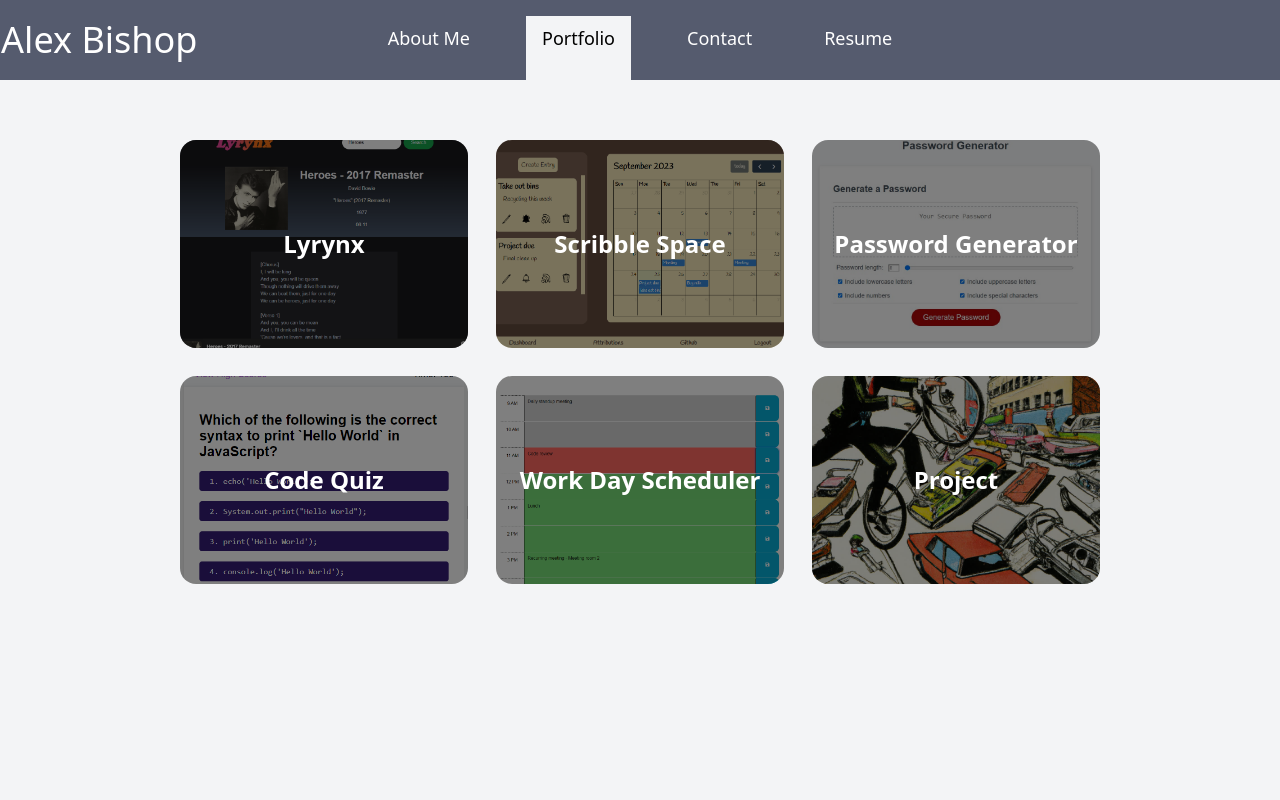
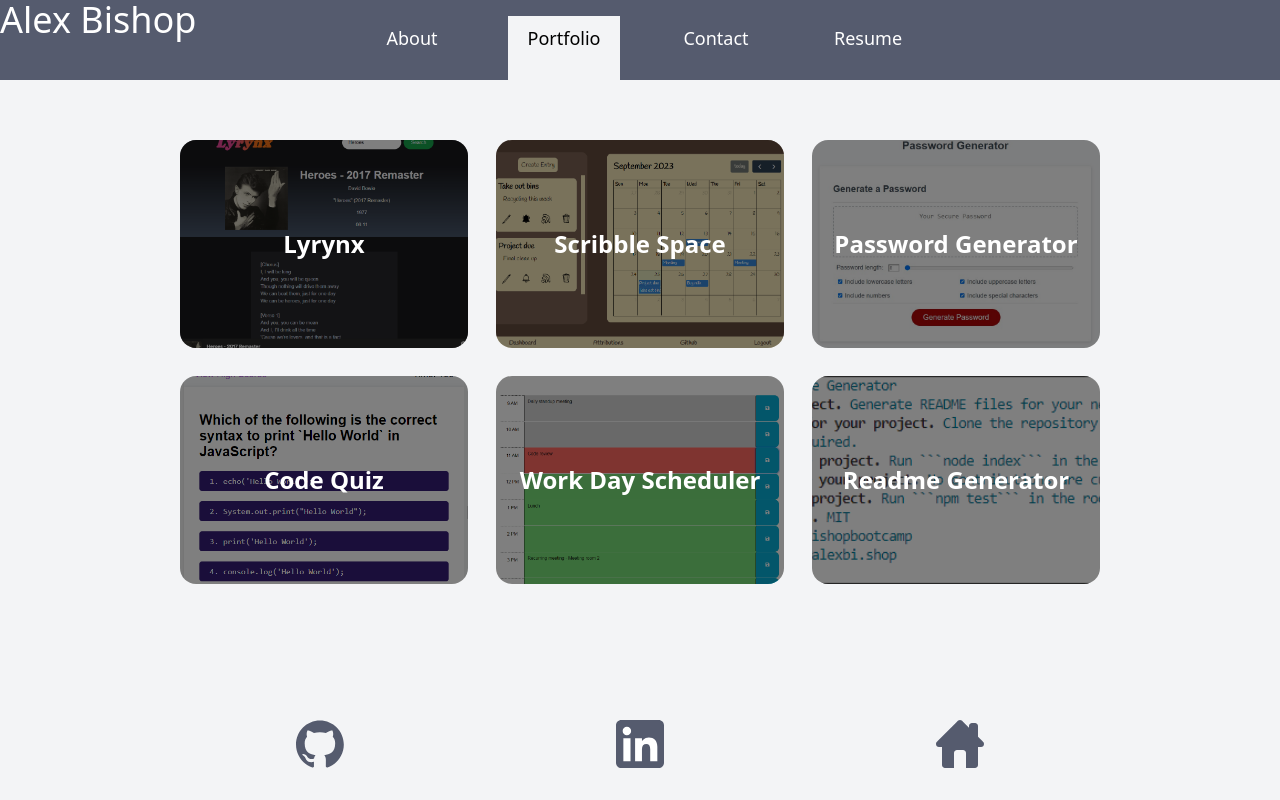
Before and after one commit to alexbishopbootcamp/react-portfolio, a React (Vite) app: page /portfolio in a window 1280 px wide. Built offline with nearby package versions, Linux system fonts and the light colour scheme.

Commit message:
Added footer links

```diff
--- a/src/App.jsx
+++ b/src/App.jsx
@@ -9,18 +9,20 @@ import Resume from './components/Resume/Resume';
 
 const App = () => {
   return (
-    <div className="min-h-screen bg-gray-100 sm:bg-gray-100">
+    <div className="bg-gray-100 sm:bg-gray-100">
       <Router>
         <Header />
-        <div className="pt-0 pb-24 sm:pt-32 sm:pb-0 sm:max-w-screen-lg sm:p-8 m-auto">
+        <div className="flex flex-col justify-between min-h-screen
+                        pt-0 pb-24 sm:pt-32 sm:pb-0 sm:p-8
+                        sm:max-w-screen-lg m-auto">
           <Routes>
             <Route path="/about" element={<AboutMe />} />
             <Route path="/portfolio" element={<Portfolio />} />
             <Route path="/contact" element={<Contact />} />
             <Route path="/resume" element={<Resume />} />
           </Routes>
+          <Footer />
         </div>
-        {/* <Footer /> */}
       </Router>
     </div>
   );
--- a/src/components/AboutMe/AboutMe.jsx
+++ b/src/components/AboutMe/AboutMe.jsx
@@ -2,7 +2,7 @@ import React from 'react';
 
 const AboutMe = () => {
   return (
-    <div className="flex flex-col gap-4 sm:p-2 p-6">
+    <div className="flex flex-col gap-6 sm:p-2 p-6">
       <h1 className="text-3xl"> About Me </h1>
       <img className="w-48 h-48 rounded" src="profile.png" alt="Me" />
       <p className="text-md">
--- a/src/components/Footer/Footer.jsx
+++ b/src/components/Footer/Footer.jsx
@@ -1,10 +1,113 @@
 import React from 'react';
+
+const GithubLogo = ({ className }) => (
+  <svg
+      className={className}
+      viewBox="0 0 98 96"
+    >
+    <path
+      d="M48.854 0C21.839 0 0 22 0 49.217c0 21.756 13.993 40.172 33.405 46.69
+        2.427.49 3.316-1.059 3.316-2.362 0-1.141-.08-5.052-.08-9.127-13.59
+        2.934-16.42-5.867-16.42-5.867-2.184-5.704-5.42-7.17-5.42-7.17-4.448
+        -3.015.324-3.015.324-3.015 4.934.326 7.523 5.052 7.523 5.052 4.367
+        7.496 11.404 5.378 14.235 4.074.404-3.178 1.699-5.378 3.074-6.6
+        -10.839-1.141-22.243-5.378-22.243-24.283 0-5.378 1.94-9.778 5.014
+        -13.2-.485-1.222-2.184-6.275.486-13.038 0 0 4.125-1.304 13.426
+        5.052a46.97 46.97 0 0 1 12.214-1.63c4.125 0 8.33.571 12.213 1.63
+        9.302-6.356 13.427-5.052 13.427-5.052 2.67 6.763.97 11.816.485
+        13.038 3.155 3.422 5.015 7.822 5.015 13.2 0 18.905-11.404 23.06
+        -22.324 24.283 1.78 1.548 3.316 4.481 3.316 9.126 0 6.6-.08 11.897
+        -.08 13.526 0 1.304.89 2.853 3.316 2.364 19.412-6.52 33.405-24.935
+        33.405-46.691C97.707 22 75.788 0 48.854 0z"
+        fill="currentColor"/>
+    </svg>
+)
+
+const LinkedInLogo = ({ className }) => (
+  <svg
+    className={className}
+    viewBox="0 0 72 72"
+  >
+    <g fill="none">
+      <path
+        d="M8,72 L64,72 C68.418278,72 72,68.418278 72,64 L72,8 C72,3.581722
+        68.418278,-8.11624501e-16 64,0 L8,0 C3.581722,8.11624501e-16
+        -5.41083001e-16,3.581722 0,8 L0,64 C5.41083001e-16,68.418278
+        3.581722,72 8,72 Z"
+        fill="currentColor"
+      />
+      <path
+        d="M62,62 L51.315625,62 L51.315625,43.8021149 C51.315625,38.8127542
+        49.4197917,36.0245323 45.4707031,36.0245323 C41.1746094,36.0245323
+        38.9300781,38.9261103 38.9300781,43.8021149 L38.9300781,62
+        L28.6333333,62 L28.6333333,27.3333333 L38.9300781,27.3333333
+        L38.9300781,32.0029283 C38.9300781,32.0029283 42.0260417,26.2742151
+        49.3825521,26.2742151 C56.7356771,26.2742151 62,30.7644705 62,
+        40.051212 L62,62 Z M16.349349,22.7940133 C12.8420573,22.7940133
+        10,19.9296567 10,16.3970067 C10,12.8643566 12.8420573,10 16.349349,
+        10 C19.8566406,10 22.6970052,12.8643566 22.6970052,16.3970067
+        C22.6970052,19.9296567 19.8566406,22.7940133 16.349349,22.7940133
+        Z M11.0325521,62 L21.769401,62 L21.769401,27.3333333 L11.0325521,
+        27.3333333 L11.0325521,62 Z"
+      fill="#FFF"
+      />
+    </g>
+  </svg>
+)
+
+const HomeLogo = ({ className }) => (
+  <svg
+    className={className}
+    viewBox="0 0 16 16"
+  >
+  <path
+    d="M15.45,7L14,5.551V2c0-0.55-0.45-1-1-1h-1c-0.55,0-1,0.45-1,
+    1v0.553L9,0.555C8.727,0.297,8.477,0,8,0S7.273,0.297,7,0.555
+    L0.55,7C0.238,7.325,0,7.562,0,8c0,0.563,0.432,1,1,1h1v6c0,0.55,0.45,
+    1,1,1h3v-5c0-0.55,0.45-1,1-1h2c0.55,0,1,0.45,1,1v5h3  c0.55,0,1-0.45,
+    1-1V9h1c0.568,0,1-0.437,1-1C16,7.562,15.762,7.325,15.45,7z"
+    fill="currentColor"
+  />
+  </svg>
+)
+
+const logos = [
+  {
+    id: 1,
+    name: 'GitHub',
+    url: 'https://github.com',
+    component: GithubLogo
+  },
+  {
+    id: 2,
+    name: 'LinkedIn',
+    url: 'https://linkedin.com',
+    component: LinkedInLogo
+  },
+  {
+    id: 3,
+    name: "Home",
+    url: "/",
+    component: HomeLogo
+  }
+]
 
 const Footer = () => {
   return (
-    <div>
-      My Footer
-    </div>
+    <div className="flex justify-around mb-8">
+
+      {logos.map((logo) => (
+        <a
+          key={logo.id}
+          href={logo.url}
+          target="_blank"
+          rel="noreferrer"
+        >
+          <logo.component className="w-12 h-12 text-color-a hover:text-color-b transition-all" />
+        </a>
+      ))}
+
+  </div>
   );
 };
 
--- a/src/components/Header/Header.jsx
+++ b/src/components/Header/Header.jsx
@@ -6,7 +6,7 @@ const Header = () => {
     <div className="fixed z-10 bottom-0 w-full flex flex-row text-white bg-color-a h-20
                 sm:top-0 sm:bottom-auto">
 
-      <div className="w-72 flex">
+      <div className="w-72 flex sm:block hidden">
         <span className="text-4xl m-auto">Alex Bishop</span>
       </div>
 
@@ -14,7 +14,7 @@ const Header = () => {
         <Navigation />
       </div>
 
-      <div className="w-72 flex">
+      <div className="w-72 flex sm:block hidden">
         <span className="text-4xl m-auto"></span>
       </div>
     </div>
--- a/src/components/Navigation/Navigation.jsx
+++ b/src/components/Navigation/Navigation.jsx
@@ -4,7 +4,7 @@ import { Link, useLocation } from 'react-router-dom';
 const links = [
   {
     id: 1,
-    text: 'About Me',
+    text: 'About',
     url: '/about',
   },
   {
@@ -28,12 +28,12 @@ const Navigation = () => {
   const location = useLocation();
 
   return (
-    <nav className="mt-4 flex h-full w-full space-x-10 justify-center">
+    <nav className="sm:mt-4 flex h-full w-full sm:space-x-10 justify-evenly sm:justify-center">
       {links.map((link) => (
         <Link
           key={link.id}
           to={link.url}
-          className={`px-2 py-6 text-md transition-colors duration-200
+          className={`flex-1 sm:flex-none sm:w-28 text-center px-2 py-6 text-md transition-colors duration-200
                 sm:py-2 sm:px-4 sm:text-lg
                 ${location.pathname === link.url ? 'bg-gray-100 text-black' : 'hover:bg-gray-100 hover:text-black'}`}>
           {link.text}
--- a/src/components/Portfolio/Portfolio.jsx
+++ b/src/components/Portfolio/Portfolio.jsx
@@ -44,11 +44,11 @@ const projects = [
   },
   {
     id: 6,
-    title: 'Project',
-    description: 'Project description',
-    image: 'placeholder.jpg',
-    deployment: 'https://alexbishopbootcamp.github.io/',
-    github: 'https://github.com/',
+    title: 'Readme Generator',
+    description: 'An easy to use readme generator for new projects',
+    image: 'readme.png',
+    deployment: 'https://github.com/alexbishopbootcamp/readme-generator',
+    github: 'https://github.com/alexbishopbootcamp/readme-generator',
   }
 ]
 
--- a/src/components/Project/Project.jsx
+++ b/src/components/Project/Project.jsx
@@ -16,9 +16,9 @@ const Project = ({ title, image, description, deployment, github }) => {
                  ${isFocused ? 'sm:scale-110' : ''}`}
       style={{ backgroundImage: `url(${image})` }}
     >
-      <div className={`absolute inset-0 bg-black opacity-70 sm:opacity-50
-                      sm:group-hover:opacity-70 transition-all duration-200
-                      ${isFocused ? 'sm:opacity-70' : ''}`}
+      <div className={`absolute inset-0 bg-black opacity-80 sm:opacity-50
+                      sm:group-hover:opacity-80 transition-all duration-200
+                      ${isFocused ? 'sm:opacity-80' : ''}`}
       ></div>
       <h2 className={`absolute top-9 sm:top-1/2 inset-x-0
                     flex items-center justify-center
--- a/src/components/Resume/Resume.jsx
+++ b/src/components/Resume/Resume.jsx
@@ -4,7 +4,7 @@ const Resume = () => {
   return (
     <div className="flex flex-col gap-6">
       <h1 className="text-3xl"> Resume and skills </h1>
-      <a href="https://example.com" className="text-color-a font-bold hover:text-color-b transition-all" download>Download Resume here</a>
+      <a href="https://example.com" className="text-color-a font-bold hover:text-color-b transition-all" download>Download my Resume here</a>
       <h2 className="text-2xl">Web Development</h2>
       <ul className="list-disc list-inside">
         <li>HTML</li>
```
Also changed, not shown: public/readme.png (added).
